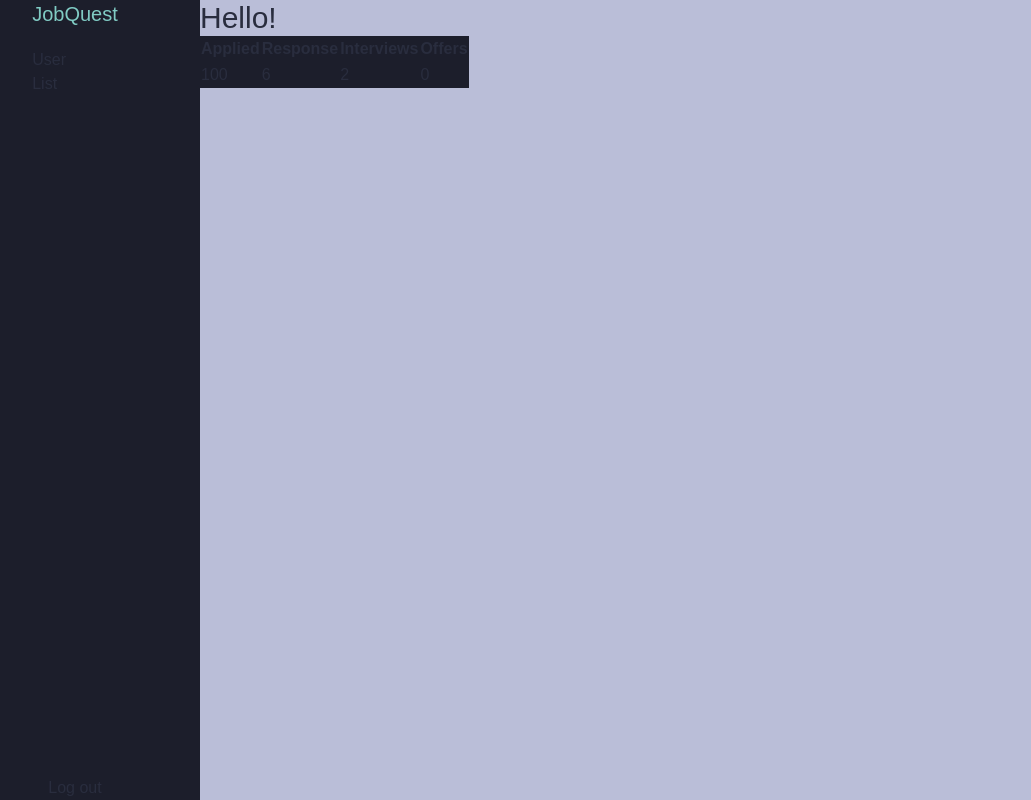
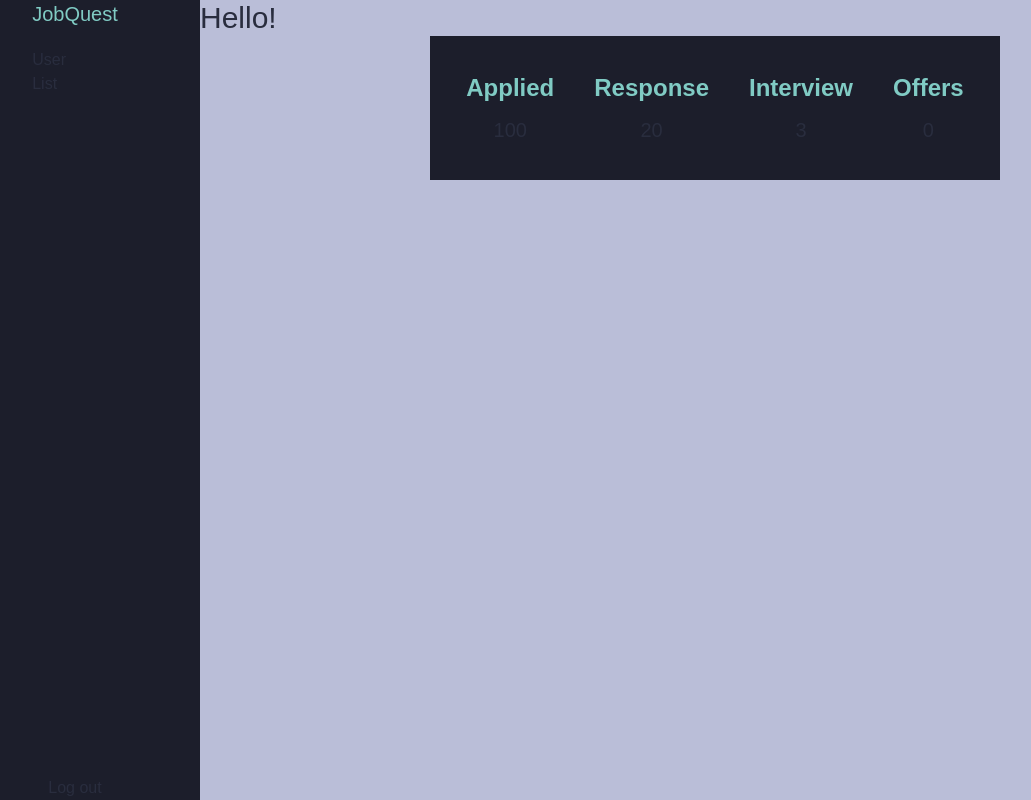
Before and after one commit to hplehal/job-quest, a Next.js app: page /user in a window 1280 px wide. Shown: the whole page, without its empty margins (50-1081 px from the left). Built offline with nearby package versions, Linux system fonts and the light colour scheme; no server answers.

Commit message:
fixed user page

```diff
--- a/app/(dashboard)/layout.tsx
+++ b/app/(dashboard)/layout.tsx
@@ -12,9 +12,9 @@ const DashboardPage = async ({
     data: { user },
   } = await supabase.auth.getUser()
   return (
-    <div className="flex">
+    <div className="flex w-100vw">
       <SideBarComponent />
-      <div>
+      <div className="w-[calc(100vw-250px)]">
         {user ? (
           <h2 className="text--foreground font-bold text-3xl p-10">
             Hello! <span className="text-green-teal">{user.email}</span>
--- a/app/(dashboard)/user/page.tsx
+++ b/app/(dashboard)/user/page.tsx
@@ -1,7 +1,29 @@
 const UserPage = () => {
   return (
-    <div className="flex justify-center">
-      <table className="bg-dark-text">
+    <div className="flex justify-center items-center  mx-auto ">
+      <div className="flex items-center p-4 bg-dark-text">
+        <div className="flex flex-col items-center p-5">
+          <h2 className="font-bold text-2xl text-green-teal mb-3 ">Applied</h2>
+          <p className="font-medium text-xl ">100</p>
+        </div>
+        <div className="flex flex-col items-center p-5">
+          <h2 className="font-bold text-2xl text-green-teal mb-3 ">Response</h2>
+          <p className="font-medium text-xl ">20</p>
+        </div>
+
+        <div className="flex flex-col items-center p-5">
+          <h2 className="font-bold text-2xl text-green-teal mb-3 ">
+            Interview
+          </h2>
+          <p className="font-medium text-xl ">3</p>
+        </div>
+
+        <div className="flex flex-col items-center p-5">
+          <h2 className="font-bold text-2xl text-green-teal mb-3 ">Offers</h2>
+          <p className="font-medium text-xl ">0</p>
+        </div>
+      </div>
+      {/* <table className="bg-dark-text">
         <tr className="mb-5">
           <th>Applied</th>
           <th>Response</th>
@@ -14,7 +36,7 @@ const UserPage = () => {
           <td>2</td>
           <td>0</td>
         </tr>
-      </table>
+      </table> */}
     </div>
   )
 }
--- /dev/null
+++ b/app/components/Overview.tsx
@@ -0,0 +1,9 @@
+import Link from 'next/link'
+import { signOut } from '../login/actions'
+import React from 'react'
+
+const SideBarComponent = () => {
+  return <div></div>
+}
+
+export default SideBarComponent
```
